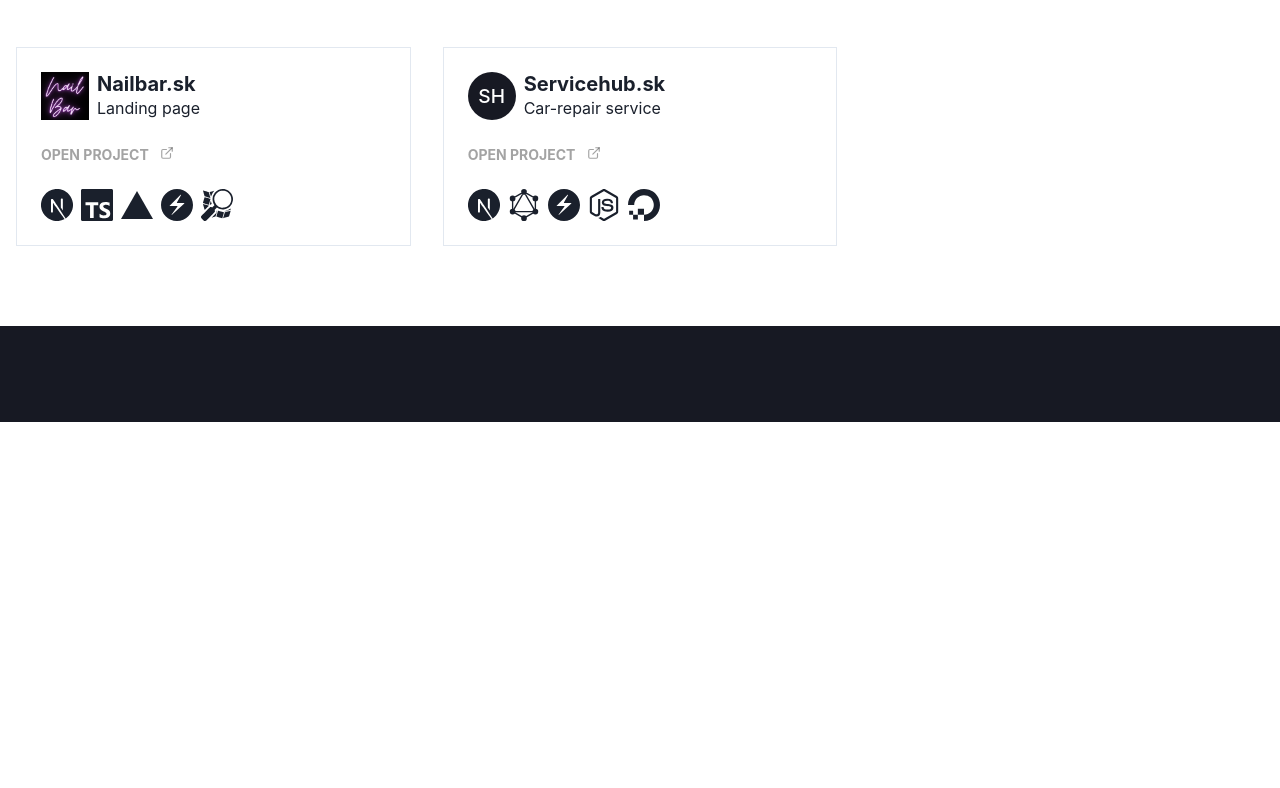
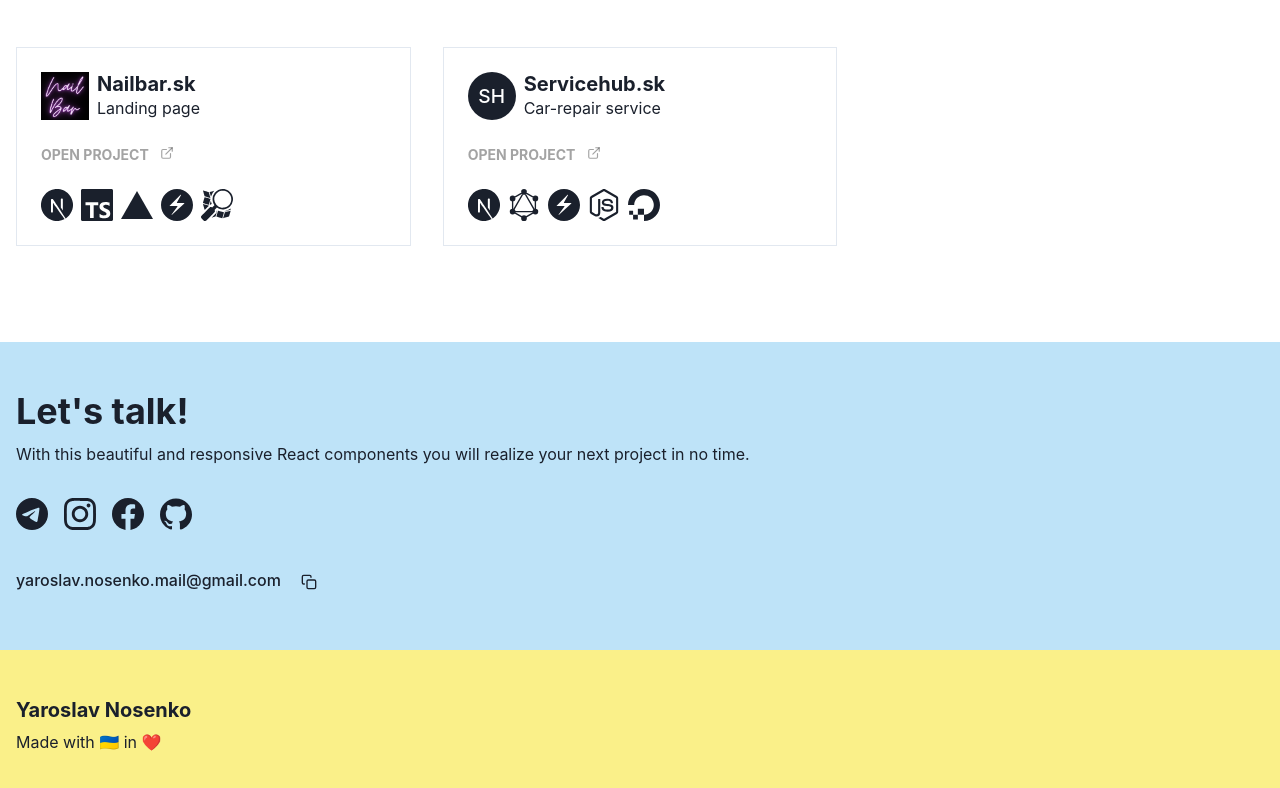
Before and after one commit to yaroslavnosenko/yaroslavnosenko, a Next.js app: page / in a window 1280 px wide. Shown: the part 1252-2040 px from the top of the page. Before the commit the page ends 1674 px from the top, so only its background shows below. Built offline with nearby package versions, Linux system fonts and the light colour scheme.

Commit message:
added contacts

```diff
--- /dev/null
+++ b/components/contacts.tsx
@@ -0,0 +1,68 @@
+import {
+  Box,
+  Container,
+  Heading,
+  Icon,
+  Text,
+  Wrap,
+  WrapItem,
+  Link,
+  IconButton,
+  Tooltip,
+  useToast,
+} from '@chakra-ui/react'
+import { FiCopy } from 'react-icons/fi'
+import { SiTelegram, SiInstagram, SiFacebook, SiGithub } from 'react-icons/si'
+
+const EMAIL = 'yaroslav.nosenko.mail@gmail.com'
+
+export const Contacts = () => {
+  const toast = useToast()
+
+  const copy = () => {
+    navigator.clipboard.writeText(EMAIL)
+    toast({
+      title: 'Copied to clipboard',
+      status: 'success',
+      variant: 'some',
+    })
+  }
+
+  return (
+    <Box as="section" py="12" mt="12" bg="blue.100">
+      <Container maxW="container.xl">
+        <Heading>Let&apos;s talk!</Heading>
+        <Text mt="2">
+          With this beautiful and responsive React components you will realize
+          your next project in no time.
+        </Text>
+        <Wrap mt="8">
+          <WrapItem gap="4">
+            <Icon boxSize="8" as={SiTelegram} />
+            <Icon boxSize="8" as={SiInstagram} />
+            <Icon boxSize="8" as={SiFacebook} />
+            <Icon boxSize="8" as={SiGithub} />
+          </WrapItem>
+        </Wrap>
+        <Box mt="8">
+          <Link
+            fontWeight="500"
+            href={'mailto:' + EMAIL + "?subject=Let's talk!"}
+          >
+            {EMAIL}
+          </Link>
+          <Tooltip label="Copy email" hasArrow placement="top">
+            <IconButton
+              aria-label="copy-email"
+              icon={<FiCopy />}
+              colorScheme="black"
+              color="chakra-body-text"
+              ml="2"
+              onClick={copy}
+            />
+          </Tooltip>
+        </Box>
+      </Container>
+    </Box>
+  )
+}
--- a/components/footer.tsx
+++ b/components/footer.tsx
@@ -1,5 +1,14 @@
-import { Box } from '@chakra-ui/react'
+import { Box, Container, Heading, Text } from '@chakra-ui/react'
 
 export const Footer = () => {
-  return <Box mt="8" py="12" bg="gray.900"></Box>
+  return (
+    <Box py="12" bg="yellow.200" id="contacts">
+      <Container maxW="container.xl">
+        <Heading flex="1" size="md" mb="2">
+          Yaroslav Nosenko
+        </Heading>
+        <Text>Made with 🇺🇦 in ❤️</Text>
+      </Container>
+    </Box>
+  )
 }
--- a/components/hero.tsx
+++ b/components/hero.tsx
@@ -18,7 +18,7 @@ const LeftSide = () => {
     <>
       <Heading lineHeight={1.15} size="3xl">
         Hi, I&apos;m{' '}
-        <Text color="white" as="span" bg="gray.900" rounded="sm" px="2">
+        <Text color="white" as="span" bg="chakra-body-text" rounded="sm" px="2">
           Yaroslav
         </Text>
         .
--- a/components/index.ts
+++ b/components/index.ts
@@ -3,3 +3,4 @@ export * from './footer'
 export * from './hero'
 export * from './work-experience'
 export * from './projects'
+export * from './contacts'
--- a/components/projects.tsx
+++ b/components/projects.tsx
@@ -67,7 +67,7 @@ export const Projects = () => {
 
           <Box p="6" borderWidth="1px">
             <HStack gap="2">
-              <Avatar name="S H" bg="gray.900" />
+              <Avatar name="S H" bg="chakra-body-text" />
               <Box>
                 <Heading size="md">Servicehub.sk</Heading>
                 <Text>Car-repair service</Text>
--- a/pages/index.tsx
+++ b/pages/index.tsx
@@ -1,4 +1,11 @@
-import { Header, Footer, Hero, WorkExperience, Projects } from 'components'
+import {
+  Header,
+  Footer,
+  Hero,
+  WorkExperience,
+  Projects,
+  Contacts,
+} from 'components'
 
 export default function Home() {
   return (
@@ -7,6 +14,7 @@ export default function Home() {
       <Hero />
       <WorkExperience />
       <Projects />
+      <Contacts />
       <Footer />
     </>
   )
```
